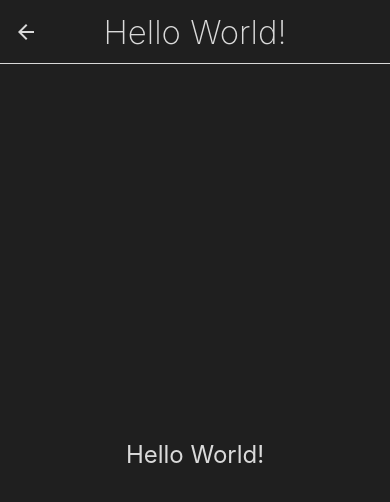
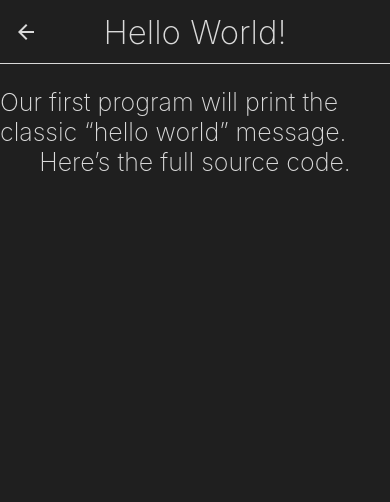
Before and after one commit to Miki535/GoByExample-on-react-native, a React Native app in the folder GoByExample/: screen /HelloWorld in a window 390 px wide. Shown: the top 502 px of the page. Built offline with nearby package versions, Linux system fonts and the light colour scheme.

Commit message:
Update HelloWorldScreen.js

```diff
--- a/GoByExample/screens/HelloWorldScreen.js
+++ b/GoByExample/screens/HelloWorldScreen.js
@@ -4,21 +4,25 @@ import { View, Text, StyleSheet } from 'react-native';
 const HelloWorldScreen = () => {
   return (
     <View style={styles.container}>
-      <Text style={styles.text}>Hello World!</Text>
+      <BR/>
+      <Text style={styles.text}>Our first program will print the classic “hello world” message.</Text>
+      <Text style={styles.text}>Here’s the full source code.</Text>
     </View>
   );
 };
+// Using <BR /> like <br> in html
+const BR = () => <View style={{ height: 23 }} />;
 
 const styles = StyleSheet.create({
   container: {
     flex: 1,
-    justifyContent: 'center',
     alignItems: 'center',
     backgroundColor: '#1f1f1f',
   },
   text: {
-    fontSize: 24,
-    color: '#dadada'
+    fontSize: 25,
+    color: '#dadada',
+    fontWeight: '200'
   },
 });
 
```
